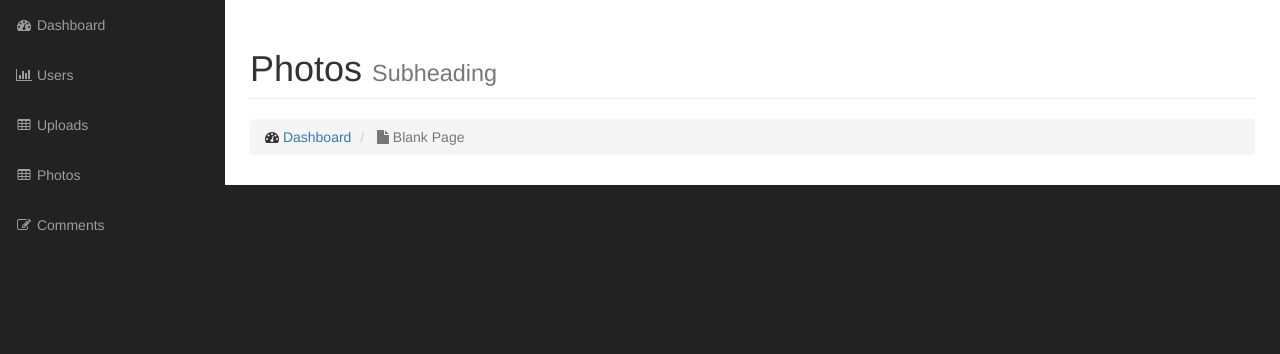
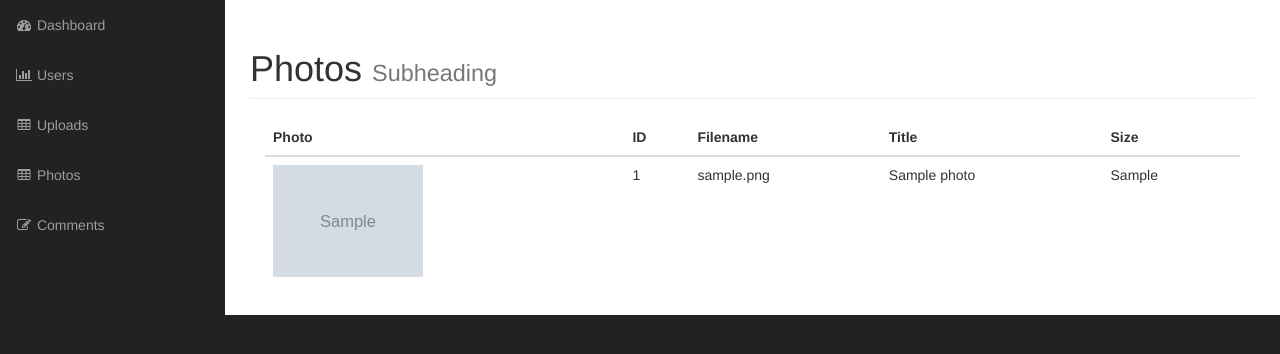
Before and after one commit to NVT45/gallery, a PHP site: page /admin/photos.php in a window 1280 px wide. Shown: the part 51-405 px from the top of the page. Run offline with PHP 8.4, Linux system fonts and the light colour scheme; the visitor is signed in with stand-in values (Sample User, id 1); tables that the repository leaves empty or names only in its code hold one stand-in row (values such as "Sample post"); grey boxes marked "Sample" are stand-in pictures; grey boxes labelled with a size stand in for pictures from a placeholder-image service; some libraries are stand-ins or nearby versions.

Commit message:
Display image success

```diff
--- a/admin/includes/photo.php
+++ b/admin/includes/photo.php
@@ -13,7 +13,7 @@ class Photo extends Db_object{
 		public $tmp_path;
 		public $upload_directory = "images";
 		public $errors = array();
-		public $load_errors_array = array(
+		public $upload_errors_array = array(
 		UPLOAD_ERR_OK => "There is no error, the file uploaded with success",
 		UPLOAD_ERR_INI_SIZE => "The uploaded file exceeds the upload_max_filesize directive",
 		UPLOAD_ERR_FORM_SIZE => "The uploaded file exceeds the MAX_FILE_SIZE directive that was specified in the HTML form",
@@ -47,6 +47,10 @@ class Photo extends Db_object{
 
 		}
 
+		public function picture_path(){
+			return $this->upload_directory.DS.$this->filename;
+		}
+
 		public function save(){
 				if($this->photo_id){
 					$this->update();
@@ -62,7 +66,7 @@ class Photo extends Db_object{
 
 					$target_path = SITE_ROOT.DS.'admin'.DS.$this->upload_directory.DS.$this->filename;
 					if(file_exists($target_path)){
-						$this->errors[]= "The file {$this->file} already exists ";
+						$this->errors[]= "The file {$this->filename} already exists ";
 						return false;
 					}
 					if(move_uploaded_file($this->tmp_path, $target_path)){
--- a/admin/photos.php
+++ b/admin/photos.php
@@ -1,4 +1,16 @@
 <?php include("includes/header.php"); ?>
+
+<?php
+
+if(!$session->is_signed_in()) { redirect("login.php");}
+
+ ?>
+
+ <?php
+
+$photos = Photo::find_all();
+
+  ?>
 
         <!-- Navigation -->
         <nav class="navbar navbar-inverse navbar-fixed-top" role="navigation">
@@ -27,14 +39,33 @@
                            Photos
                             <small>Subheading</small>
                         </h1>
-                        <ol class="breadcrumb">
-                            <li>
-                                <i class="fa fa-dashboard"></i>  <a href="index.html">Dashboard</a>
-                            </li>
-                            <li class="active">
-                                <i class="fa fa-file"></i> Blank Page
-                            </li>
-                        </ol>
+                        <div class="col-md-12">
+                            <table class="table table-hover">
+                                <thead>
+                                    <tr>
+                                        <th>Photo</th>
+                                        <th>ID</th>
+                                        <th>Filename</th>
+                                        <th>Title</th>
+                                        <th>Size</th>
+                                    </tr>
+                                </thead>
+                                <tbody>
+                                    <?php foreach ($photos as $photo) : ?>
+
+                                    <tr>
+                                        <td><img width="150px" src="<?php echo $photo->picture_path() ?>" alt=""></td>
+                                        <td><?php echo $photo->photo_id; ?></td>
+                                        <td><?php echo $photo->filename; ?></td>
+                                        <td><?php echo $photo->title; ?></td>
+                                        <td><?php echo $photo->size; ?></td>
+                                    </tr>
+                                <?php endforeach; ?>
+                                </tbody>
+                            </table>
+
+
+                        </div>
                     </div>
                 </div>
                 <!-- /.row -->
```
Also changed, not shown: admin/upload.php (line endings or trailing spaces).
